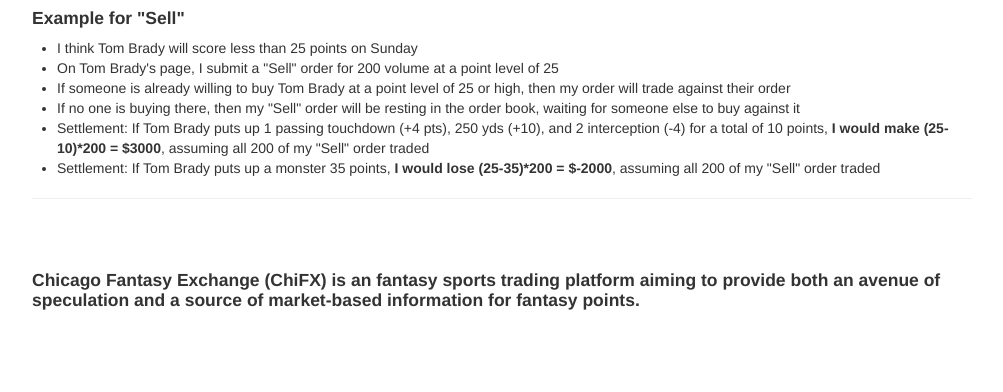
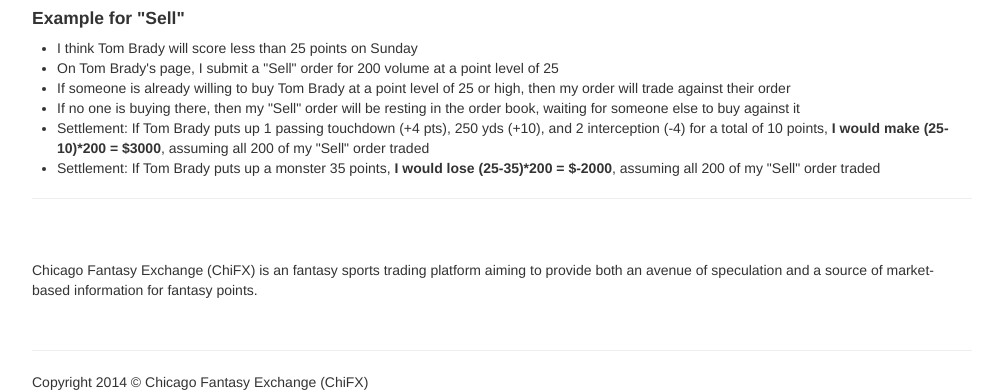
Before and after one commit to tonyin/chifx, a Flask app: template application/templates/index.html in a window 1280 px wide. Shown: the part 534-926 px from the top of the page, without its empty margins (138-1141 px from the left). Before the commit the page ends 844 px from the top, so only its background shows below. Run offline with Flask 2, Linux system fonts and the light colour scheme; the template is opened without the code that fills it, so the values that code supplies are empty; some libraries are stand-ins or nearby versions.

Commit message:
Added copyright. Small change to last traded code.

```diff
--- a/application/scripts.py
+++ b/application/scripts.py
@@ -57,7 +57,7 @@ def sec_tops(secs):
     ba = {}
     for sec in secs:
         # Last traded price
-        t = Trade.query(Trade.security == sec).order(Trade.timestamp)
+        t = Trade.query(Trade.security == sec).order(-Trade.timestamp)
         t = list(t)
         if len(t) > 0:
             lt[sec.key.id()] = t[0].price
--- a/application/templates/index.html
+++ b/application/templates/index.html
@@ -36,10 +36,15 @@
         <li>Settlement: If Tom Brady puts up a monster 35 points, <strong>I would lose (25-35)*200 = $-2000</strong>, assuming all 200 of my "Sell" order traded</li>
     </ul>
     <hr /><br /><br />
-    <h4>Chicago Fantasy Exchange (ChiFX) is an fantasy sports trading platform aiming to provide both an avenue of speculation and a source of market-based information for fantasy points.</h4>
+    <p>Chicago Fantasy Exchange (ChiFX) is an fantasy sports trading platform aiming to provide both an avenue of speculation and a source of market-based information for fantasy points.</p>
     <div>&nbsp;</div>
 
 {% endblock content %}
 
+{% block footer %}
+<hr />
+Copyright 2014 &copy; Chicago Fantasy Exchange (ChiFX)
+{% endblock footer %}
+
 {% block tail_script %}
 {% endblock tail_script %}
--- a/application/templates/sec_info.html
+++ b/application/templates/sec_info.html
@@ -34,7 +34,7 @@
     chart.draw(data, options);
   }
 </script>
-{% endblock %}
+{% endblock head_script %}
 
 {% block content %}
 
```
